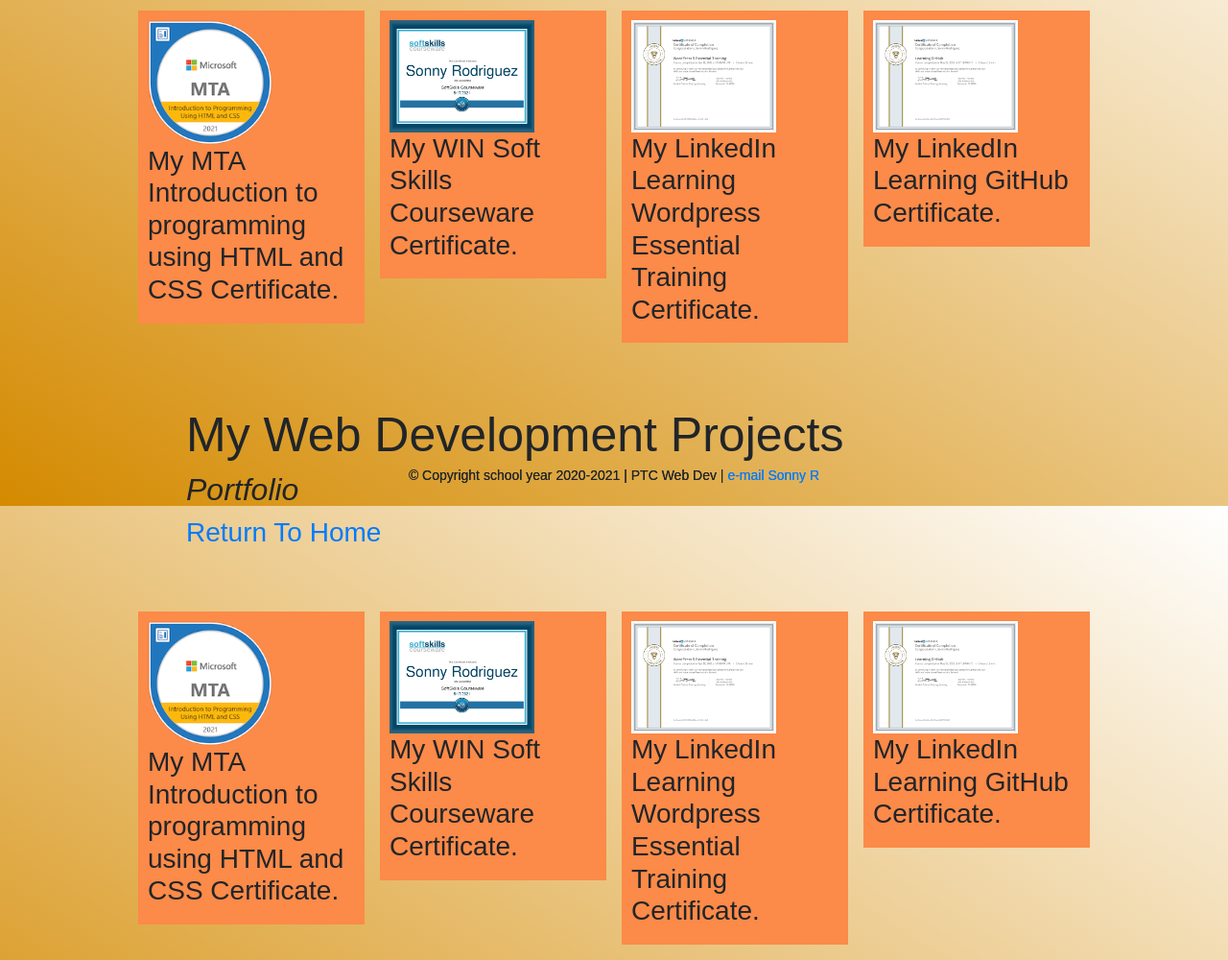
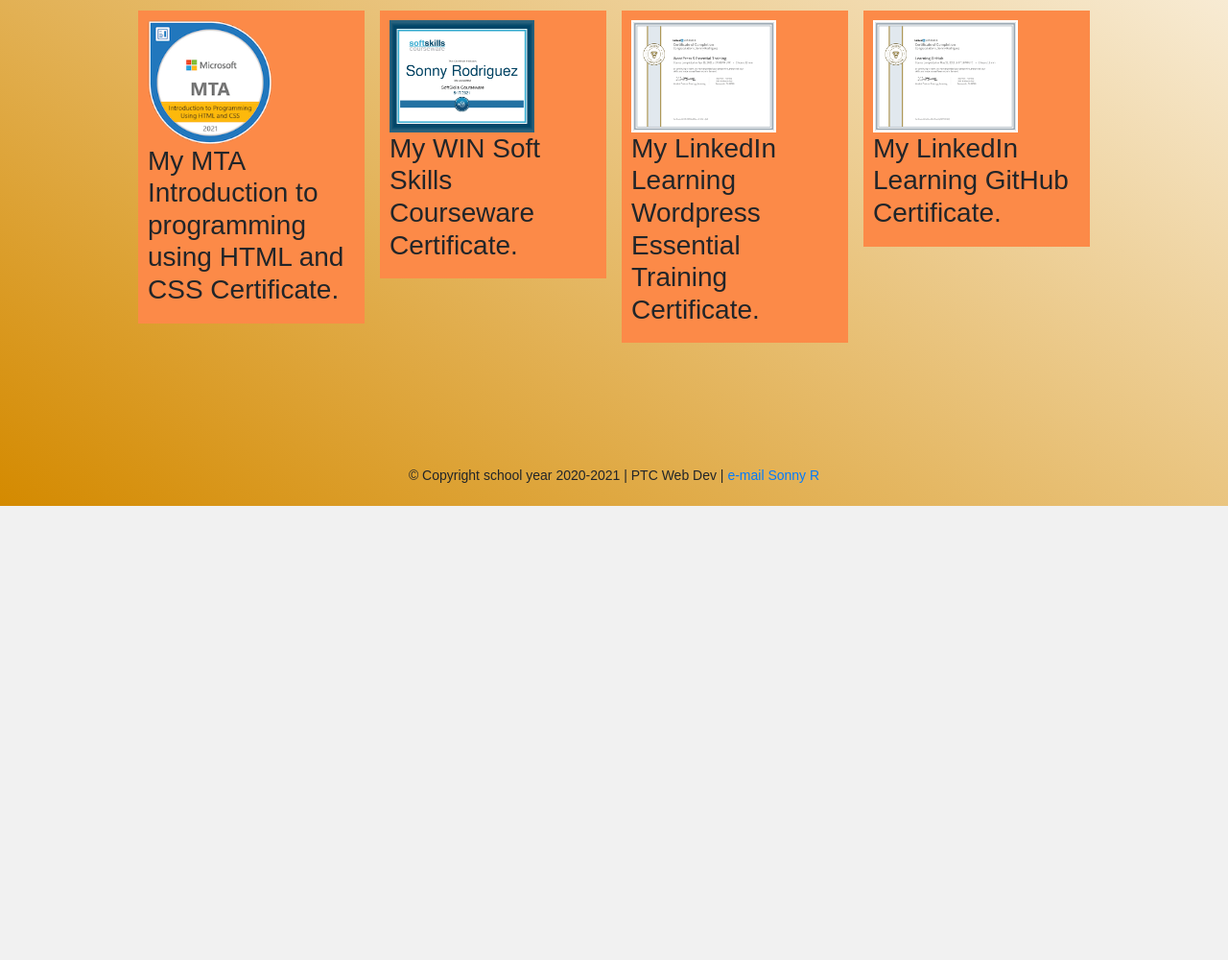
Before and after one commit to zimbabwe-boop/zimbabwe-boop.github.io, a plain HTML site: page portfolio.html in a window 1280 px wide. Shown: the part 273-1273 px from the top of the page at 96% size. After the commit the page ends 800 px from the top, so only its background shows below. Drawn offline with nearby package versions, Linux system fonts and the light colour scheme.

Commit message:
Update portfolio.html

```diff
--- a/portfolio.html
+++ b/portfolio.html
@@ -25,7 +25,7 @@
 <div class="row">
     <div class="column">
       <div class="content">
-        <img src="mta-introduction-to-programming-using-html-and-css-certified-2021.png" alt="HTML and CSS Microsoft Certificate." style="width: 60%;">
+        <img src="mta-introduction-to-programming-using-html-and-css-certified-2021.png" alt="HTML and CSS Microsoft Certificate." style="width: 60%">
         <h3>My MTA Introduction to programming using HTML and CSS Certificate.</h3>
       </div>
     </div>
@@ -55,60 +55,3 @@
 </div>
 </body>
 </html>
-<!DOCTYPE html>
-<html lang="en">
-<head>
-	<meta charset="utf-8">
-	<meta name="viewport" content="width=device-width, initial-scale=1">
-	<link rel="stylesheet" href="https://stackpath.bootstrapcdn.com/bootstrap/4.3.1/css/bootstrap.min.css" integrity="sha384-ggOyR0iXCbMQv3Xipma34MD+dH/1fQ784/j6cY/iJTQUOhcWr7x9JvoRxT2MZw1T" crossorigin="anonymous">
-	<link type="text/css" rel="stylesheet" href="bwstylesheet.css">
-	<script src="https://code.jquery.com/jquery-3.3.1.slim.min.js" integrity="sha384-q8i/X+965DzO0rT7abK41JStQIAqVgRVzpbzo5smXKp4YfRvH+8abtTE1Pi6jizo" crossorigin="anonymous"></script>
-	<script src="https://cdnjs.cloudflare.com/ajax/libs/popper.js/1.14.7/umd/popper.min.js" integrity="sha384-UO2eT0CpHqdSJQ6hJty5KVphtPhzWj9WO1clHTMGa3JDZwrnQq4sF86dIHNDz0W1" crossorigin="anonymous"></script>
-	<script src="https://stackpath.bootstrapcdn.com/bootstrap/4.3.1/js/bootstrap.min.js" integrity="sha384-JjSmVgyd0p3pXB1rRibZUAYoIIy6OrQ6VrjIEaFf/nJGzIxFDsf4x0xIM+B07jRM" crossorigin="anonymous"></script>
-	<title> In My Domain Web Developer Projects </title>
-	<!--For this page you can just copy and paste the home page you created and change some stuff around, remember to keep your nav consistent -->
-</head>
-<body>
-<div id="outerwrapper"> <!--you can use css that you've learned, be creative and original-->
-	<header>
-		<!--Insert an image related to your assignments, use stock free images. Check out our resources page. I like pixabay.-->
-		<h1> My Web Development Projects </h1>
-		<!--Insert your own business name here or logo-->
-		<h2><em> Portfolio </em></h2>
-		<!--Come up with a catchy tagline for your business-->
-		<h3><a href="index.html" class="nav-item">Return To Home</a></h1>
-	</header>
-        <!-- Portfolio Gallery Grid -->
-<div class="row">
-    <div class="column">
-      <div class="content">
-        <img src="mta-introduction-to-programming-using-html-and-css-certified-2021.png" alt="HTML and CSS Microsoft Certificate." style="width: 60%;">
-        <h3>My MTA Introduction to programming using HTML and CSS Certificate.</h3>
-      </div>
-    </div>
-    <div class="column">
-      <div class="content">
-        <img src="CertificateFLSoftSkillsTraining1.png" alt="Soft Skills Training Certificate." style="width: 70%">
-        <h3>My WIN Soft Skills Courseware Certificate.</h3>
-      </div>
-    </div>
-    <div class="column">
-      <div class="content">
-        <img src="CertificateOfCompletionWordPress5EssentialTraining1.png" alt="LinkedIn Learning Wordpress Essential Training." style="width: 70%">
-        <h3>My LinkedIn Learning Wordpress Essential Training Certificate.</h3>
-      </div>
-    </div>
-    <div class="column">
-      <div class="content">
-        <img src="CertificateOfCompletionLearningGitHub1.png" alt="LinkedIn Learning GitHub Training." style="width: 70%">
-        <h3>My LinkedIn Learning GitHub Certificate.</h3>
-      </div>
-    </div>
-  </div>
-	<footer class="fixed-bottom">
-		<p>&copy; Copyright school year 2020-2021 | PTC Web Dev | <a href="mailto:ptc19.rodriguezs@myptc.edu"> e-mail Sonny R</a></p>
-	</footer>
-<!--close the outerwrapper-->
-</div>
-</body>
-</html>
```
